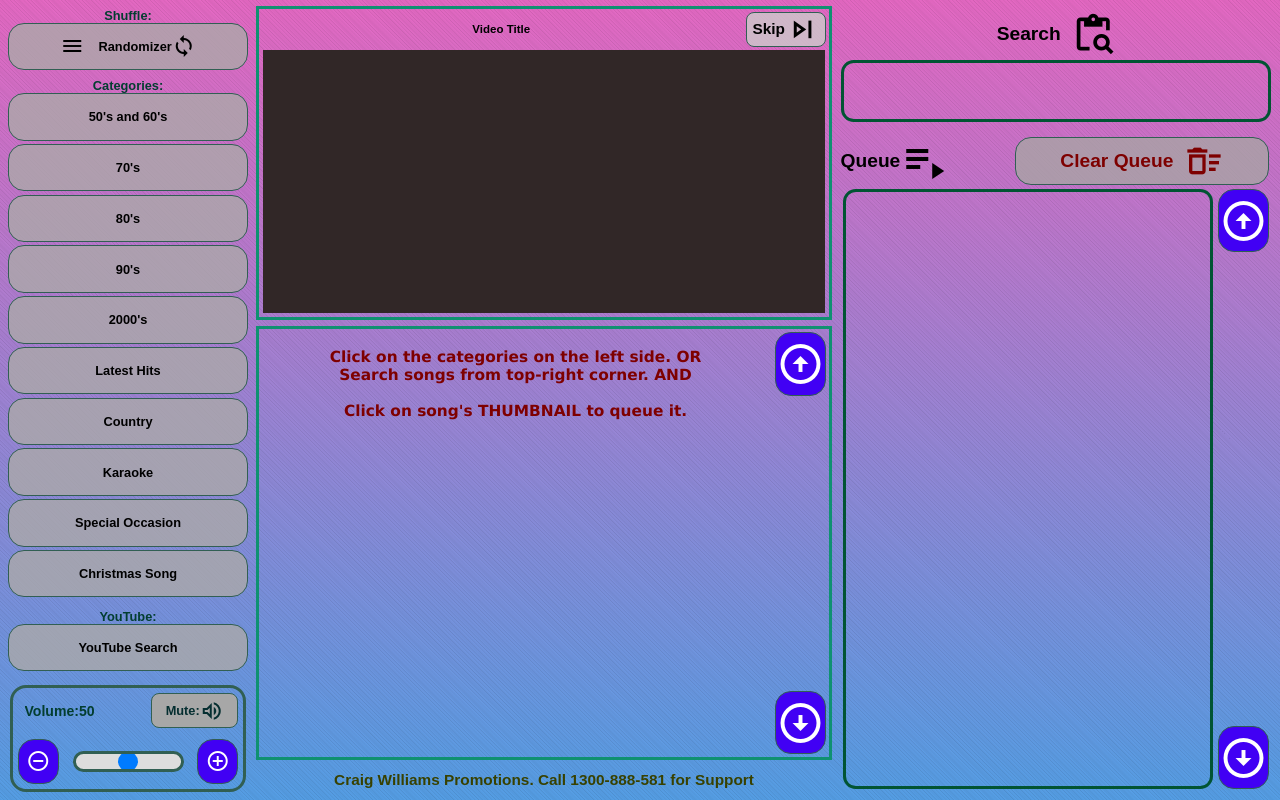
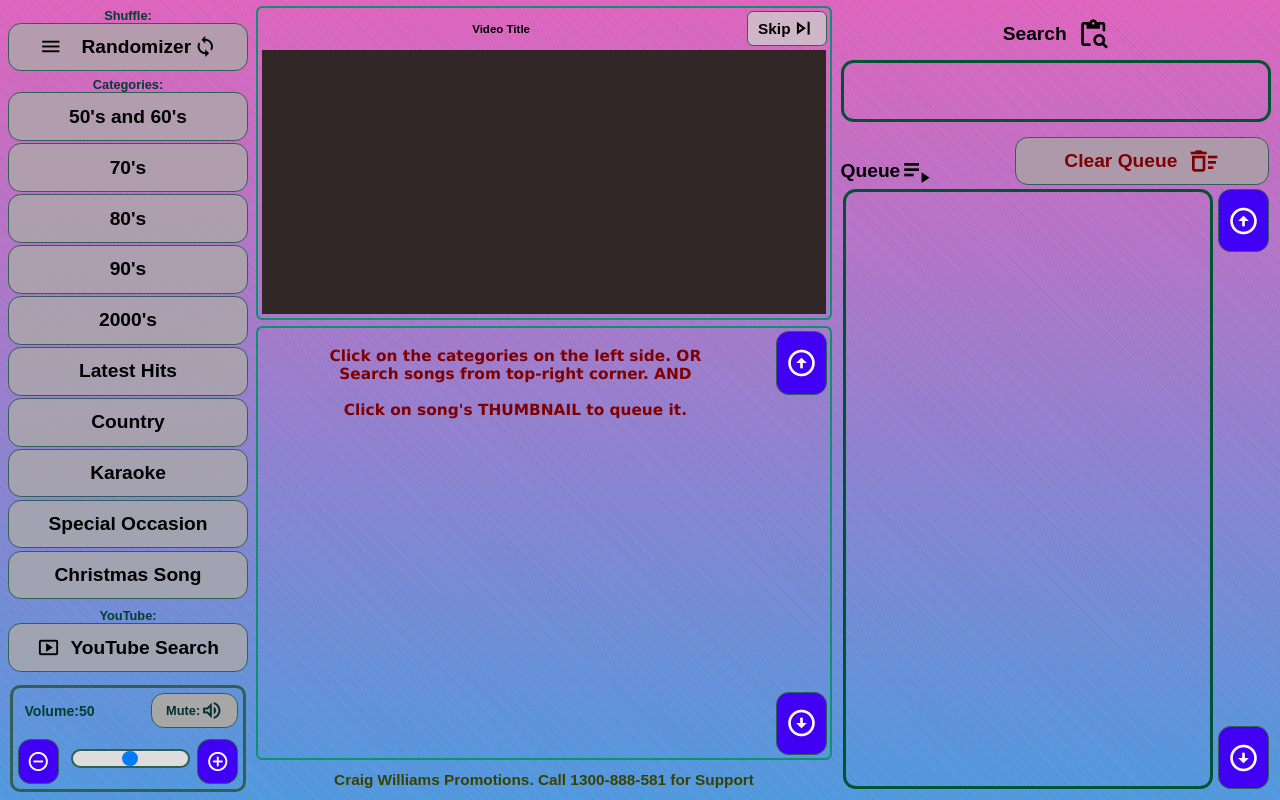
Before and after one commit to sedhain-pankaj/JukeBoxReactJS, a React (Vite) app: page / in a window 1280 px wide. Built offline with nearby package versions, Linux system fonts and the light colour scheme.

Commit message:
css zoom level no longer affects page

```diff
--- a/src/App.module.scss
+++ b/src/App.module.scss
@@ -12,8 +12,8 @@
 .videoblock {
   position: absolute;
   margin-top: 0.5%;
-  border-style: solid;
-  border-color: #0f9171;
+  border: 0.2vw solid #0f9171;
+  border-radius: 0.5vw;
   top: 0px;
   left: 20%;
   bottom: 60%;
@@ -23,8 +23,8 @@
 .contentblock {
   position: absolute;
   margin-top: 0.5%;
-  border-style: solid;
-  border-color: #0f9171;
+  border: 0.2vw solid #0f9171;
+  border-radius: 0.5vw;
   overflow-y: auto;
   overflow-x: hidden;
   top: 40%;
--- a/src/components/content-block/content-block.module.scss
+++ b/src/components/content-block/content-block.module.scss
@@ -29,8 +29,9 @@ h3 {
 .arrow_up_category,
 .arrow_down_category {
   background-color: #4100f4;
-  border: 0.5px solid #315f53;
-  border-radius: 1rem;
+  border: 0.1vw solid #315f53;
+  border-radius: 1vw;
+  padding: 0px;
   color: white;
   position: absolute;
   left: 0px;
--- a/src/components/content-block/content-block.tsx
+++ b/src/components/content-block/content-block.tsx
@@ -19,7 +19,7 @@ export const ContentBlock = ({}) => {
                 <button className={styles.arrow_up_category}>
                     <i
                         className="material-icons-outlined"
-                        style={{ fontSize: '3rem', position: 'absolute' }}
+                        style={{ fontSize: 'clamp(1vw, 2.5vw, 3vw)', position: 'absolute' }}
                     >
                         arrow_circle_up
                     </i>
@@ -28,7 +28,7 @@ export const ContentBlock = ({}) => {
                 <button className={styles.arrow_down_category}>
                     <i
                         className="material-icons-outlined"
-                        style={{ fontSize: '3rem', position: 'absolute' }}
+                        style={{ fontSize: 'clamp(1vw, 2.5vw, 3vw)', position: 'absolute' }}
                     >
                         arrow_circle_down
                     </i>
--- a/src/components/left-block/left-block.module.scss
+++ b/src/components/left-block/left-block.module.scss
@@ -14,7 +14,7 @@
   position: absolute;
   margin: 0.5%;
   border: solid #315f53;
-  border-radius: 1rem;
+  border-radius: 0.8vw;
   left: 1%;
   top: 86%;
   right: 1%;
@@ -27,25 +27,25 @@
   display: flex;
   place-content: center;
   color: #033e30;
-  font-size:clamp(1vw, 1vw, 2vw);
+  font-size: clamp(1vw, 1vw, 2vw);
 }
 
 // category button's css - regular
 .button-left,
 .button-randomizer,
 .button-yt {
-  margin-bottom: 0.2rem;
+  margin-bottom: 0.2vw;
   cursor: pointer;
   font-weight: bolder;
-  border: 1px solid #315f53;
-  border-radius: 1rem;
+  border: 0.1vw solid #315f53;
+  border-radius: 1vw;
   background-color: rgba(172, 169, 169, 0.8);
   white-space: nowrap;
   overflow: hidden;
   display: grid;
   grid-auto-flow: column;
   height: 100%;
-  font-size:clamp(1vw, 1vw, 2vw);
+  font-size: clamp(1vw, 1.5vw, 2vw);
   align-items: center;
   align-content: center;
   justify-content: center;
@@ -79,16 +79,17 @@
 //volume button css - regular, hover, active
 .volume-dial {
   background-color: #4100f4;
-  border: 0.5px solid #315f53;
-  border-radius: 1rem;
+  border: 0.1vw solid #315f53;
+  border-radius: 1vw;
+  padding: 0px;
   color: white;
   position: absolute;
   top: 50%;
   bottom: 5%;
   cursor: pointer;
-  display: flex;
-  align-items: center;
-  justify-content: center;
+  display: grid;
+  place-items: center;
+  overflow: hidden;
 }
 .volume-dial-left {
   left: 2%;
@@ -115,9 +116,9 @@
 .button-mute,
 .button-unmute {
   background-color: rgb(167, 167, 167);
-  border: 0.5px solid #315f53;
+  border: 0.1vw solid #315f53;
   color: #052e30;
-  border-radius: 0.5rem;
+  border-radius: 1vw;
   position: absolute;
   top: 5%;
   right: 2%;
@@ -127,7 +128,7 @@
   display: flex;
   align-items: center;
   justify-content: center;
-  font-size:clamp(1vw, 1vw, 2vw);
+  font-size: clamp(1vw, 1vw, 2vw);
   font-weight: bold;
   overflow: hidden;
 }
@@ -150,7 +151,7 @@
 //volume header and digit
 .volume-digit {
   font-weight: bold;
-  font-size:clamp(1vw, 1.1vw, 2vw);
+  font-size: clamp(1vw, 1.1vw, 2vw);
   color: #033e30;
   position: absolute;
   top: 15%;
@@ -164,19 +165,27 @@
 .input-slider {
   position: absolute;
   top: 60%;
-  bottom: 15%;
+  bottom: 10%;
   left: 25%;
   right: 25%;
-  overflow: hidden;
-  cursor: pointer;
 }
 input[type='range'] {
   -webkit-appearance: none;
   -moz-appearance: none;
   appearance: none;
+  cursor: pointer;
   background-color: #ddd;
-  border: solid #315f53;
-  border-radius: 1rem;
+  border: 0.2vw solid #315f53;
+  border-radius: 1vw;
+  height: 1.2vw;
+  width: 100%;
+  position: absolute;
+  left: 0px;
+  top: 0px;
+  bottom: 0px;
+  right: 0px;
+  margin: 0px;
+  padding: 0px;
 }
 
 //use same css for both input[type=range]moz kit and input[type=range]::-webkit-slider-thumb
@@ -184,8 +193,8 @@ input[type='range']::-moz-range-thumb {
   background-color: #007bff;
   border: none;
   border-radius: 50%;
-  height: 1.2rem;
-  width: 1.2rem;
+  height: 1.2vw;
+  width: 1.2vw;
 }
 
 input[type='range']::-webkit-slider-thumb {
@@ -194,6 +203,6 @@ input[type='range']::-webkit-slider-thumb {
   background-color: #007bff;
   border: none;
   border-radius: 50%;
-  height: 1.2rem;
-  width: 1.2rem;
+  height: 1.2vw;
+  width: 1.2vw;
 }
--- a/src/components/left-block/left-block.tsx
+++ b/src/components/left-block/left-block.tsx
@@ -28,10 +28,20 @@ export const LeftBlock = ({}) => {
             <div className={styles.category_button}>
                 {/* Shuffle heading and button */}
                 <span className={styles['span-heading']}>Shuffle:</span>
-                <button className={styles['button-randomizer']} style={{ marginBottom: '0.5rem' }}>
-                    <i className="material-icons-outlined">menu</i>
-                    &nbsp; &nbsp; Randomizer
-                    <i className="material-icons-outlined">sync</i>
+                <button className={styles['button-randomizer']} style={{ marginBottom: '0.5vw' }}>
+                    <i
+                        className="material-icons-outlined"
+                        style={{ fontSize: 'clamp(1vw, 1.8vw, 2vw)', marginRight: '1.5vw' }}
+                    >
+                        menu
+                    </i>
+                    Randomizer
+                    <i
+                        className="material-icons-outlined"
+                        style={{ fontSize: 'clamp(1vw, 1.8vw, 2vw)', marginLeft: '0.2vw' }}
+                    >
+                        sync
+                    </i>
                 </button>
 
                 {/* Category heading and buttons */}
@@ -43,10 +53,18 @@ export const LeftBlock = ({}) => {
                 ))}
 
                 {/* YouTube heading and button */}
-                <span className={styles['span-heading']} style={{ marginTop: '0.5rem' }}>
+                <span className={styles['span-heading']} style={{ marginTop: '0.5vw' }}>
                     YouTube:
                 </span>
-                <button className={styles['button-yt']}> YouTube Search</button>
+                <button className={styles['button-yt']}>
+                    <i
+                        className="material-icons-outlined"
+                        style={{ fontSize: 'clamp(1vw, 1.8vw, 2vw)' }}
+                    >
+                        smart_display
+                    </i>
+                    &nbsp; YouTube Search
+                </button>
             </div>
 
             {/* Volume heading and buttons */}
@@ -58,19 +76,35 @@ export const LeftBlock = ({}) => {
 
                 <button className={styles['button-mute']}>
                     Mute:
-                    <i className="material-icons-outlined">volume_up</i>
+                    <i
+                        className="material-icons-outlined"
+                        style={{ fontSize: 'clamp(1vw, 1.8vw, 2vw)' }}
+                    >
+                        volume_up
+                    </i>
                 </button>
 
                 <button className={styles['button-unmute']} style={{ display: 'none' }}>
                     Unmute:
-                    <i className="material-icons-outlined">volume_off</i>
+                    <i
+                        className="material-icons-outlined"
+                        style={{ fontSize: 'clamp(1vw, 1.8vw, 2vw)' }}
+                    >
+                        volume_off
+                    </i>
                 </button>
                 <br />
 
                 <button className={styles['volume-dial'] + ' ' + styles['volume-dial-left']}>
-                    <i className="material-icons-outlined">remove_circle_outline</i>
+                    <i
+                        className="material-icons-outlined"
+                        style={{ fontSize: 'clamp(1vw, 1.8vw, 2vw)', position: 'absolute' }}
+                    >
+                        remove_circle_outline
+                    </i>
                 </button>
 
+                <div className={styles['input-slider']}>
                     <input
                         type="range"
                         min="0"
@@ -80,13 +114,16 @@ export const LeftBlock = ({}) => {
                             document.getElementById('volume-digit-num')!.innerHTML =
                                 volume_digit.toString();
                         }}
-                    className={styles['input-slider']}
                     />
-
-                <div id='slider'></div>
+                </div>
 
                 <button className={styles['volume-dial'] + ' ' + styles['volume-dial-right']}>
-                    <i className="material-icons-outlined">add_circle_outline</i>
+                    <i
+                        className="material-icons-outlined"
+                        style={{ fontSize: 'clamp(1vw, 1.8vw, 2vw)', position: 'absolute' }}
+                    >
+                        add_circle_outline
+                    </i>
                 </button>
             </div>
         </div>
--- a/src/components/right-block/right-block.module.scss
+++ b/src/components/right-block/right-block.module.scss
@@ -30,7 +30,7 @@
   position: absolute;
   border-style: solid;
   border-color: #015433;
-  border-radius: 0.8rem;
+  border-radius: 1vw;
   bottom: 0px;
   left: 0px;
   top: 45%;
@@ -64,7 +64,7 @@
   margin: 0.5%;
   border-style: solid;
   border-color: #015433;
-  border-radius: 0.8rem;
+  border-radius: 1vw;
   left: 0px;
   top: 8%;
   right: 13%;
@@ -85,8 +85,8 @@
   font-size:clamp(1vw, 1.5vw, 2vw);
   font-weight: bold;
   color: #7e0000;
-  border: 1px solid #315f53;
-  border-radius: 1rem;
+  border: 0.1vw solid #315f53;
+  border-radius: 1vw;
   background-color: rgba(168, 164, 164, 0.8);
   position: absolute;
   bottom: 0px;
@@ -120,12 +120,13 @@
   overflow: hidden;
   display: grid;
   grid-auto-flow: column;
-  align-content: center;
+  align-content: end;
   justify-content: start;
   align-items: center;
 }
 .search_header_text {
   justify-content: center;
+  align-content: center;
 }
 
 //arrow css for queue list copied over from category block
@@ -133,8 +134,9 @@
 .arrow_up_queue,
 .arrow_down_queue {
   background-color: #4100f4;
-  border: 0.5px solid #315f53;
-  border-radius: 1rem;
+  border: 0.1vw solid #315f53;
+  border-radius: 1vw;
+  padding: 0px;
   color: white;
   position: absolute;
   left: 0px;
--- a/src/components/right-block/right-block.tsx
+++ b/src/components/right-block/right-block.tsx
@@ -11,7 +11,8 @@ export const RightBlock = ({}) => {
                 <div className={styles.search_header}>
                     <div className={styles.search_header_text}>
                         Search &nbsp;
-                        <i className="material-icons-outlined" style={{ fontSize: '2.75rem' }}>
+                        <i className="material-icons-outlined"
+                        style={{ fontSize: 'clamp(1vw, 2.5vw, 3vw)' }}>
                             content_paste_search
                         </i>
                     </div>
@@ -23,7 +24,8 @@ export const RightBlock = ({}) => {
                 <div className={styles.queue_header}>
                     <div className={styles.queue_header_text}>
                         Queue
-                        <i className="material-icons-outlined" style={{ fontSize: '3rem' }}>
+                        <i className="material-icons-outlined"
+                        style={{ fontSize: 'clamp(1vw, 2.5vw, 3vw)' }}>
                             playlist_play
                         </i>
                     </div>
@@ -32,7 +34,8 @@ export const RightBlock = ({}) => {
                 <div className={styles.clear_queue_button}>
                     <button className={styles.button_right}>
                         Clear Queue &nbsp;
-                        <i className="material-icons-outlined" style={{ fontSize: '2.5rem' }}>
+                        <i className="material-icons-outlined"
+                        style={{ fontSize: 'clamp(1vw, 2.5vw, 3vw)' }}>
                             delete_sweep
                         </i>
                     </button>
@@ -44,8 +47,8 @@ export const RightBlock = ({}) => {
                     <button className={styles.arrow_up_queue}>
                         <i
                             className="material-icons-outlined"
-                            style={{ fontSize: '3rem', position: 'absolute' }}
-                        >
+                            style={{ fontSize: 'clamp(1vw, 2.5vw, 3vw)', position: 'absolute' }}
+                            >
                             arrow_circle_up
                         </i>
                     </button>
@@ -53,8 +56,8 @@ export const RightBlock = ({}) => {
                     <button className={styles.arrow_down_queue}>
                         <i
                             className="material-icons-outlined"
-                            style={{ fontSize: '3rem', position: 'absolute' }}
-                        >
+                            style={{ fontSize: 'clamp(1vw, 2.5vw, 3vw)', position: 'absolute' }}
+                            >
                             arrow_circle_down
                         </i>
                     </button>
--- a/src/components/video-block/video-block.module.scss
+++ b/src/components/video-block/video-block.module.scss
@@ -48,7 +48,7 @@
   bottom: 0px;
   cursor: pointer;
   border: 1px solid #315f53;
-  border-radius: 0.5rem;
+  border-radius: 0.5vw;
   background-color: rgba(206, 203, 203, 0.8);
   font-size:clamp(1vw, 1.2vw, 2vw);
   font-weight: bold;
--- a/src/components/video-block/video-block.tsx
+++ b/src/components/video-block/video-block.tsx
@@ -16,9 +16,9 @@ export const VideoBlock = ({}) => {
                     Skip
                     <i
                         className="material-icons-outlined"
-                        style={{ fontSize: '2.2rem', verticalAlign: 'middle' }}
+                        style={{ fontSize: 'clamp(1vw, 2vw, 3vw)' }}
                     >
-                        skip_next
+                    skip_next
                     </i>
                 </button>
             </div>
```
Lines whose indentation alone changed are shown as unchanged.
